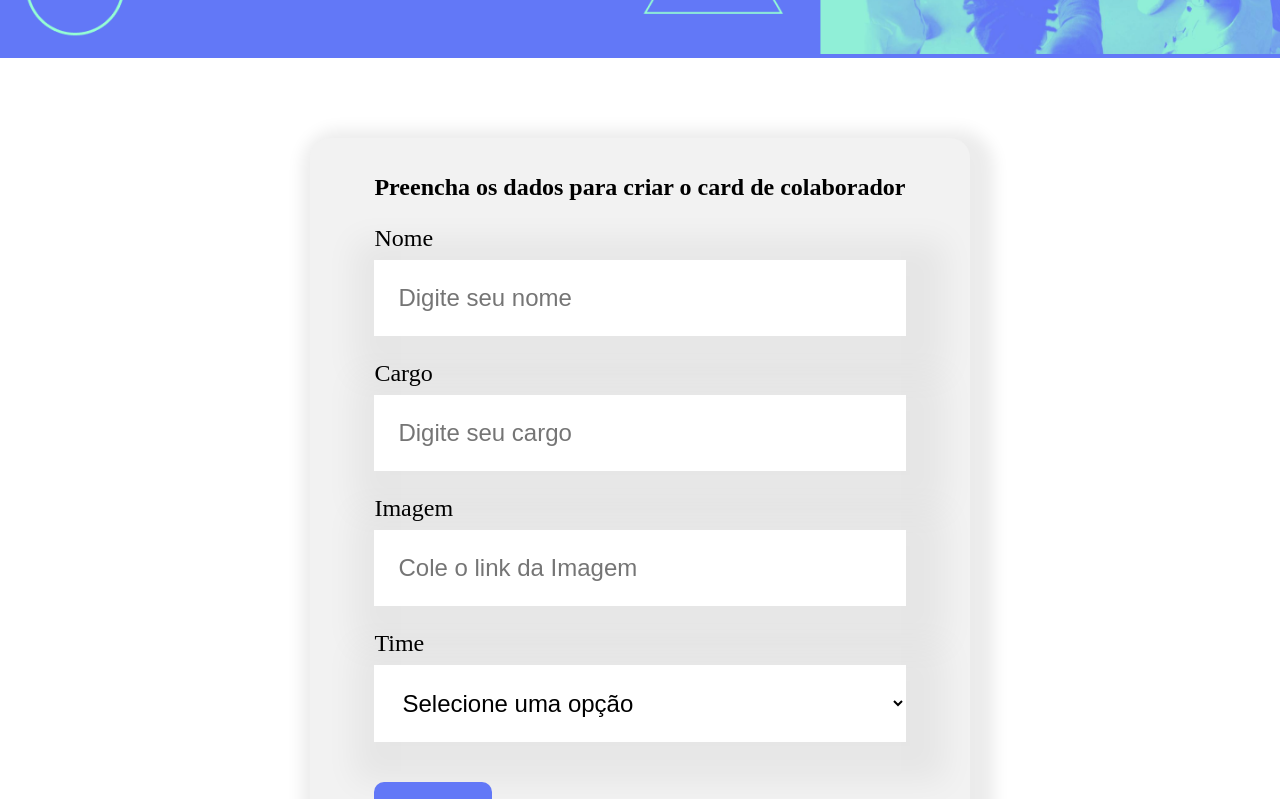
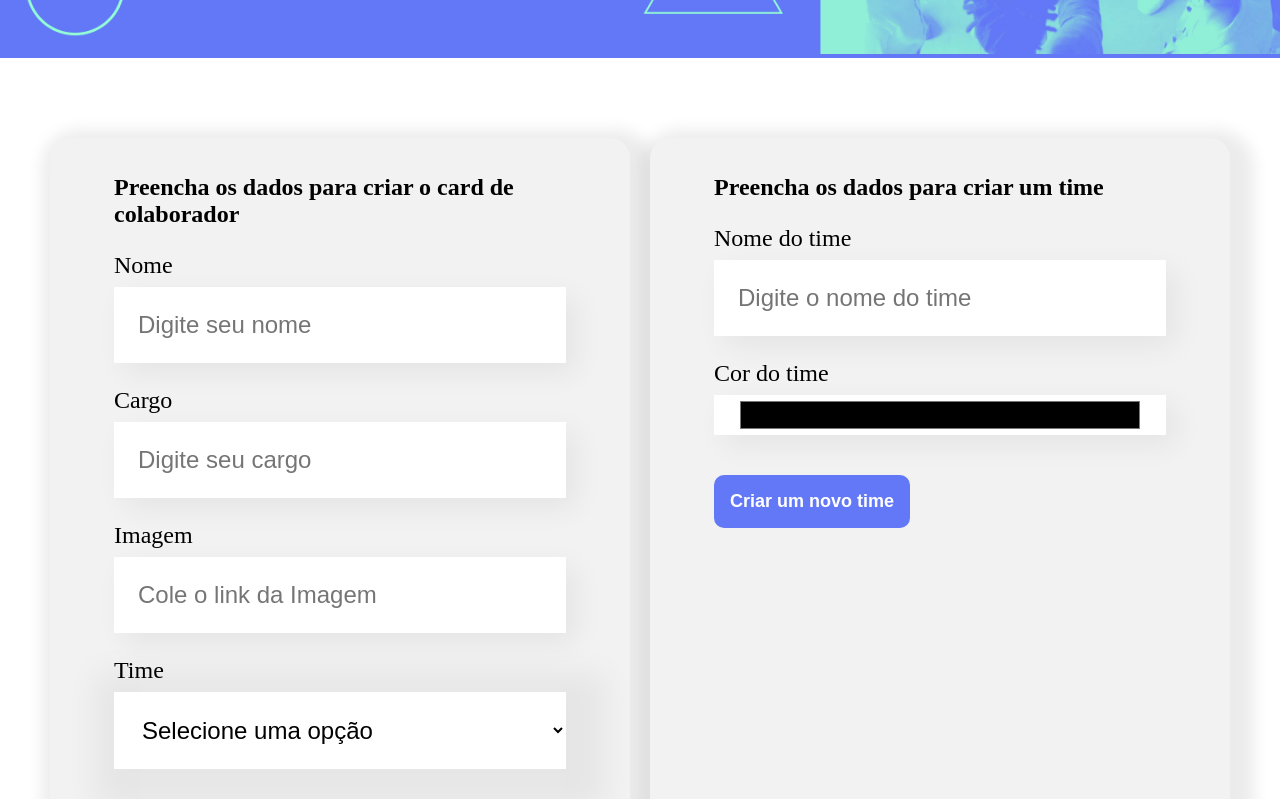
Before and after one commit to LuTymos/Curso-React-Alura-1, a React (Create React App) app: page / in a window 1280 px wide. Shown: the part 440-1239 px from the top of the page. Built offline with nearby package versions, Linux system fonts and the light colour scheme.

Commit message:
Finalização projeto

```diff
--- a/package.json
+++ b/package.json
@@ -6,9 +6,12 @@
     "@testing-library/jest-dom": "^5.17.0",
     "@testing-library/react": "^13.4.0",
     "@testing-library/user-event": "^13.5.0",
+    "hex-to-rgba": "^2.0.1",
     "react": "^18.2.0",
     "react-dom": "^18.2.0",
+    "react-icons": "^4.12.0",
     "react-scripts": "5.0.1",
+    "uuid": "^9.0.1",
     "web-vitals": "^2.1.4"
   },
   "scripts": {
--- a/src/App.jsx
+++ b/src/App.jsx
@@ -4,63 +4,98 @@ import Formulario from "./components/Formulario/Formulario";
 import Banner from "./components/banner/Banner";
 import Time from "./components/Time";
 import Rodape from "./components/Footer";
+import { v4 as uuidv4 } from "uuid";
 
 function App() {
-  const times = [
+  const [times, setTimes] = useState([
     {
+      id: uuidv4(),
       value: "programação",
       label: "Programação",
-      primaryColor: "#57c278",
-      secondaryColor: "#d9f7e9",
+      cor: "#57c278",
     },
     {
+      id: uuidv4(),
       value: "front-end",
       label: "Front-End",
-      primaryColor: "#82cffa",
-      secondaryColor: "#e8f8ff",
+      cor: "#82cffa",
     },
     {
+      id: uuidv4(),
       value: "devops",
       label: "DevOps",
-      primaryColor: "#e06b69",
-      secondaryColor: "#fde7e8",
+      cor: "#e06b69",
     },
     {
+      id: uuidv4(),
       value: "data-science",
       label: "Data Science",
-      primaryColor: "#a6d157",
-      secondaryColor: "#f0f8e2",
+      cor: "#a6d157",
     },
     {
+      id: uuidv4(),
       value: "ux-design",
       label: "Ux e Design",
-      primaryColor: "#DB6EBF",
-      secondaryColor: "#FAE9F5",
+      cor: "#DB6EBF",
     },
     {
+      id: uuidv4(),
       value: "mobile",
       label: "Mobile",
-      primaryColor: "#FFbA05",
-      secondaryColor: "#FFF5D9",
+      cor: "#FFbA05",
     },
     {
+      id: uuidv4(),
       value: "inovacao-gestao",
       label: "Inovação e Gestão",
-      primaryColor: "#FF8A29",
-      secondaryColor: "#FFEEDF",
+      cor: "#FF8A29",
     },
-  ];
+  ]);
 
   const [colaboradores, setColaboradores] = useState([]);
+
+  function deletarColaborador(id) {
+    console.log("deletando colaborador:", id);
+    setColaboradores(
+      colaboradores.filter((colaborador) => colaborador.id !== id)
+    );
+  }
+
+  function mudandoCor(cor, id) {
+    setTimes(
+      times.map((time) => {
+        if (time.id === id) {
+          time.cor = cor;
+        }
+        return time;
+      })
+    );
+  }
+
+  function cadastrarTime(novoTime) {
+    setTimes([...times, { ...novoTime, id: uuidv4() }]);
+  }
 
   const novoColaborador = (colaborador) => {
     setColaboradores([...colaboradores, colaborador]);
   };
 
+  function alterarFavorito(id) {
+    setColaboradores(
+      colaboradores.map((colaborador) => {
+        if (colaborador.id === id) {
+          colaborador.favorito = !colaborador.favorito;
+        }
+        return colaborador;
+      })
+    );
+  }
+
   return (
     <div className="App">
       <Banner />
       <Formulario
+        cadastrarTime={cadastrarTime}
         cadastroColaborador={(colaborador) => novoColaborador(colaborador)}
         times={times}
       />
@@ -68,11 +103,14 @@ function App() {
         <Time
           key={time.label}
           nome={time.label}
-          primaryColor={time.primaryColor}
-          secondaryColor={time.secondaryColor}
+          id={time.id}
+          mudandoCor={mudandoCor}
+          cor={time.cor}
           colaboradores={colaboradores.filter(
             (colaborador) => colaborador.time === time.value
           )}
+          aoDeletar={deletarColaborador}
+          aoFavoritar={alterarFavorito}
         />
       ))}
       <Rodape />
--- a/src/components/Colaborador/index.css
+++ b/src/components/Colaborador/index.css
@@ -1,4 +1,5 @@
 .colaborador {
+  position: relative;
   width: 280px;
 }
 
@@ -35,3 +36,14 @@
   color: #212121;
   padding: 0 16px;
 }
+
+.deletar {
+  position: absolute;
+  right: -10px;
+  top: -10px;
+}
+
+.favoritar {
+  margin-top: 20px;
+  cursor: pointer;
+}
--- a/src/components/Colaborador/index.jsx
+++ b/src/components/Colaborador/index.jsx
@@ -1,14 +1,49 @@
 import "./index.css";
+import { AiFillCloseCircle, AiFillHeart, AiOutlineHeart } from "react-icons/ai";
 
-const Colaborador = ({ nome, cargo, imagem, primaryColor }) => {
+const Colaborador = ({
+  nome,
+  cargo,
+  imagem,
+  primaryColor,
+  aoDeletar,
+  id,
+  favorito,
+  aoFavoritar,
+}) => {
   return (
     <div className="colaborador">
+      <AiFillCloseCircle
+        size={25}
+        className="deletar"
+        onClick={() => {
+          aoDeletar(id);
+        }}
+      />
       <div className="cabecalho" style={{ backgroundColor: primaryColor }}>
         <img src={imagem} alt={nome} />
       </div>
       <div className="rodape">
         <h4>{nome}</h4>
         <h5>{cargo}</h5>
+        <div className="favoritar">
+          {favorito ? (
+            <AiFillHeart
+              size={25}
+              color="#ff0000"
+              onClick={() => {
+                aoFavoritar(id);
+              }}
+            />
+          ) : (
+            <AiOutlineHeart
+              size={25}
+              onClick={() => {
+                aoFavoritar(id);
+              }}
+            />
+          )}
+        </div>
       </div>
     </div>
   );
--- a/src/components/Formulario/Formulario.css
+++ b/src/components/Formulario/Formulario.css
@@ -1,13 +1,15 @@
 .formulario {
   display: flex;
+  gap: 20px;
+  flex-wrap: wrap;
   justify-content: center;
-  margin: 80px 0;
+  margin: 80px 50px;
 }
 
 .formulario form {
-  max-width: 80%;
   background-color: #f2f2f2;
   padding: 36px 64px;
+  flex: 1;
   border-radius: 20px;
   box-shadow: 8px 8px 16px 16px rgba(0, 0, 0, 0.08);
 }
--- a/src/components/Formulario/Formulario.jsx
+++ b/src/components/Formulario/Formulario.jsx
@@ -3,21 +3,41 @@ import Input from "../input/Input";
 import Select from "../Select/Select";
 import Button from "../Button/Button";
 import { useState } from "react";
+import { v4 as uuidv4 } from "uuid";
 
-function Formulario({ cadastroColaborador, times }) {
+function Formulario({ cadastroColaborador, times, cadastrarTime }) {
   const [nome, setNome] = useState();
   const [cargo, setCargo] = useState();
   const [imagem, setImage] = useState();
   const [time, setTime] = useState();
 
+  const [nomeTime, setNomeTime] = useState();
+  const [corTime, setCorTime] = useState();
+
   const submitForm = (e) => {
     e.preventDefault();
-    cadastroColaborador({ nome, cargo, imagem, time });
+    cadastroColaborador({
+      nome,
+      cargo,
+      imagem,
+      time,
+      id: uuidv4(),
+      favorito: false,
+    });
     setCargo("");
     setNome("");
     setImage("");
     setTime("");
   };
+  function formatarString(str) {
+    // Converter para minúsculas
+    let strMinuscula = str.toLowerCase();
+
+    // Substituir espaços por underscores
+    let strFormatada = strMinuscula.replace(/ /g, "_");
+
+    return strFormatada;
+  }
 
   return (
     <section className="formulario">
@@ -64,6 +84,38 @@ function Formulario({ cadastroColaborador, times }) {
 
         <Button>Criar card</Button>
       </form>
+
+      <form
+        onSubmit={(e) => {
+          e.preventDefault();
+          cadastrarTime({
+            label: nomeTime,
+            cor: corTime,
+            value: formatarString(nomeTime),
+          });
+        }}
+      >
+        <h2>Preencha os dados para criar um time</h2>
+        <Input
+          required
+          type="text"
+          label="Nome do time"
+          placeholder="Digite o nome do time"
+          Id="nomeTime"
+          valueInput={nomeTime}
+          setValueInput={(valueInput) => setNomeTime(valueInput)}
+        />
+        <Input
+          required
+          type="color"
+          label="Cor do time"
+          placeholder="Digite a cor do time"
+          Id="corTime"
+          valueInput={corTime}
+          setValueInput={(valueInput) => setCorTime(valueInput)}
+        />
+        <Button>Criar um novo time</Button>
+      </form>
     </section>
   );
 }
--- a/src/components/Time/Time.css
+++ b/src/components/Time/Time.css
@@ -1,4 +1,5 @@
 .time {
+  position: relative;
   text-align: center;
   padding: 32px;
   background-color: #d9f7e9;
@@ -18,3 +19,15 @@
   flex-wrap: wrap;
   gap: 20px;
 }
+
+.input-color {
+  position: absolute;
+  top: 20px;
+  right: 50px;
+}
+
+.input-color2 {
+  position: absolute;
+  top: 20px;
+  right: 100px;
+}
--- a/src/components/Time/index.jsx
+++ b/src/components/Time/index.jsx
@@ -1,11 +1,31 @@
 import Colaborador from "../Colaborador";
 import "./Time.css";
+import hexToRgba from "hex-to-rgba";
 
-const Time = ({ nome, primaryColor, secondaryColor, colaboradores }) => {
+const Time = ({
+  nome,
+  cor,
+  colaboradores,
+  aoDeletar,
+  mudandoCor,
+  id,
+  aoFavoritar,
+}) => {
   return (
     colaboradores.length > 0 && (
-      <section className="time" style={{ backgroundColor: secondaryColor }}>
-        <h3 style={{ borderBottomColor: primaryColor }}>{nome}</h3>
+      <section
+        className="time"
+        style={{ backgroundColor: hexToRgba(cor, "0.5") }}
+      >
+        <input
+          type="color"
+          value={cor}
+          className="input-color"
+          onChange={(evento) => {
+            mudandoCor(evento.target.value, id);
+          }}
+        />
+        <h3 style={{ borderBottomColor: cor }}>{nome}</h3>
         <div className="colaboradores">
           {colaboradores.map((colaborador) => (
             <Colaborador
@@ -13,8 +33,12 @@ const Time = ({ nome, primaryColor, secondaryColor, colaboradores }) => {
               cargo={colaborador.cargo}
               imagem={colaborador.imagem}
               time={colaborador.time}
-              key={colaborador.nome}
-              primaryColor={primaryColor}
+              id={colaborador.id}
+              key={colaborador.id}
+              primaryColor={cor}
+              aoDeletar={aoDeletar}
+              favorito={colaborador.favorito}
+              aoFavoritar={aoFavoritar}
             />
           ))}
         </div>
--- a/src/components/input/Input.css
+++ b/src/components/input/Input.css
@@ -1,19 +1,23 @@
 .Input {
   margin: 24px 0;
 }
-
 .Input label {
   display: block;
   margin-bottom: 8px;
   font-size: 24px;
 }
-
 .Input input {
-  background-color: #fff;
-  box-shadow: 10px 10px 30px 30px rgba(0, 0, 0, 0.05);
+  background: #ffffff;
+  box-shadow: 10px 10px 30px rgba(0, 0, 0, 0.06);
+  border-radius: 0px;
   width: 100%;
   border: none;
   font-size: 24px;
   padding: 24px;
-  outline: 0;
+  box-sizing: border-box;
 }
+
+.campo-color input {
+  height: 40px;
+  padding: 2px 24px;
+}
--- a/src/components/input/Input.jsx
+++ b/src/components/input/Input.jsx
@@ -14,7 +14,7 @@ function Input({
   };
 
   return (
-    <div className="Input">
+    <div className={`Input campo-${type}`}>
       <label htmlFor={Id}>{label}</label>
       <input
         required={required}
```
Also changed, not shown: public/index.html (+1 -22 lines), 1 other file (tests, documents, lock files or other folders).
